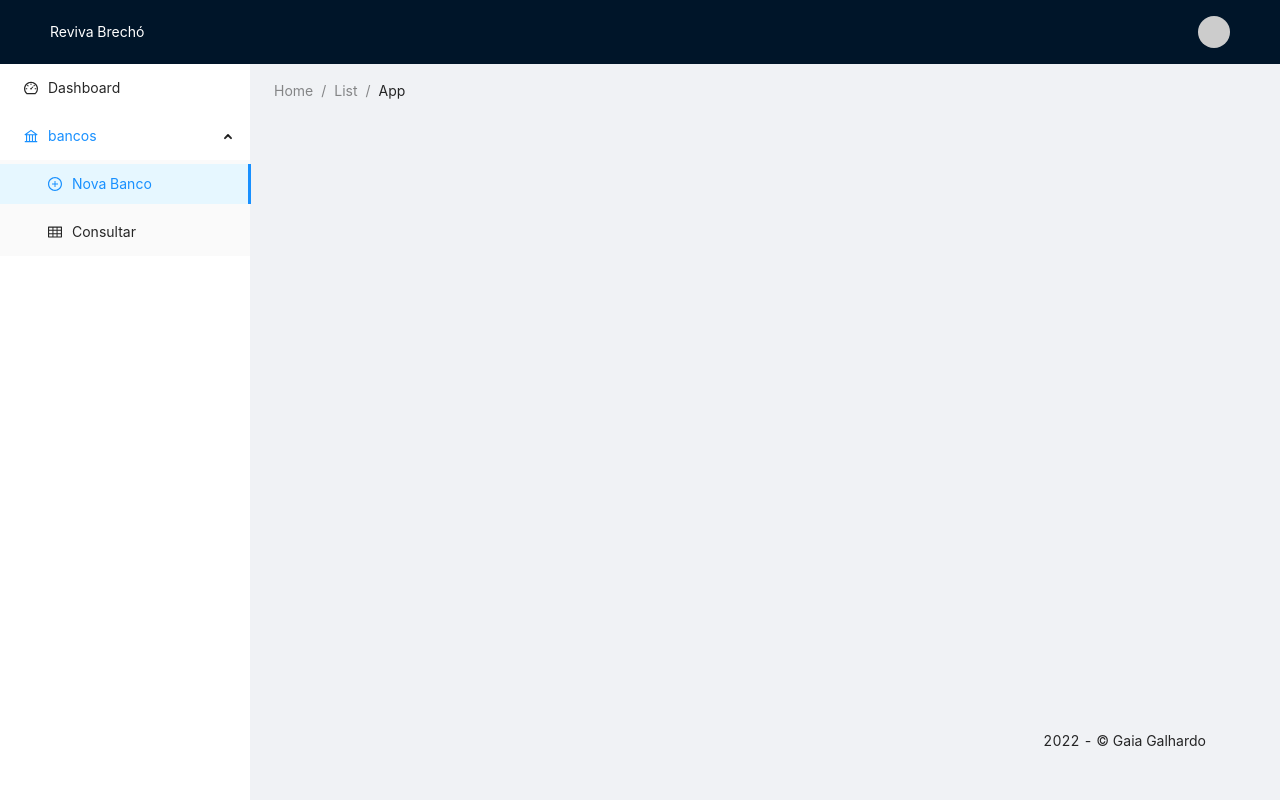
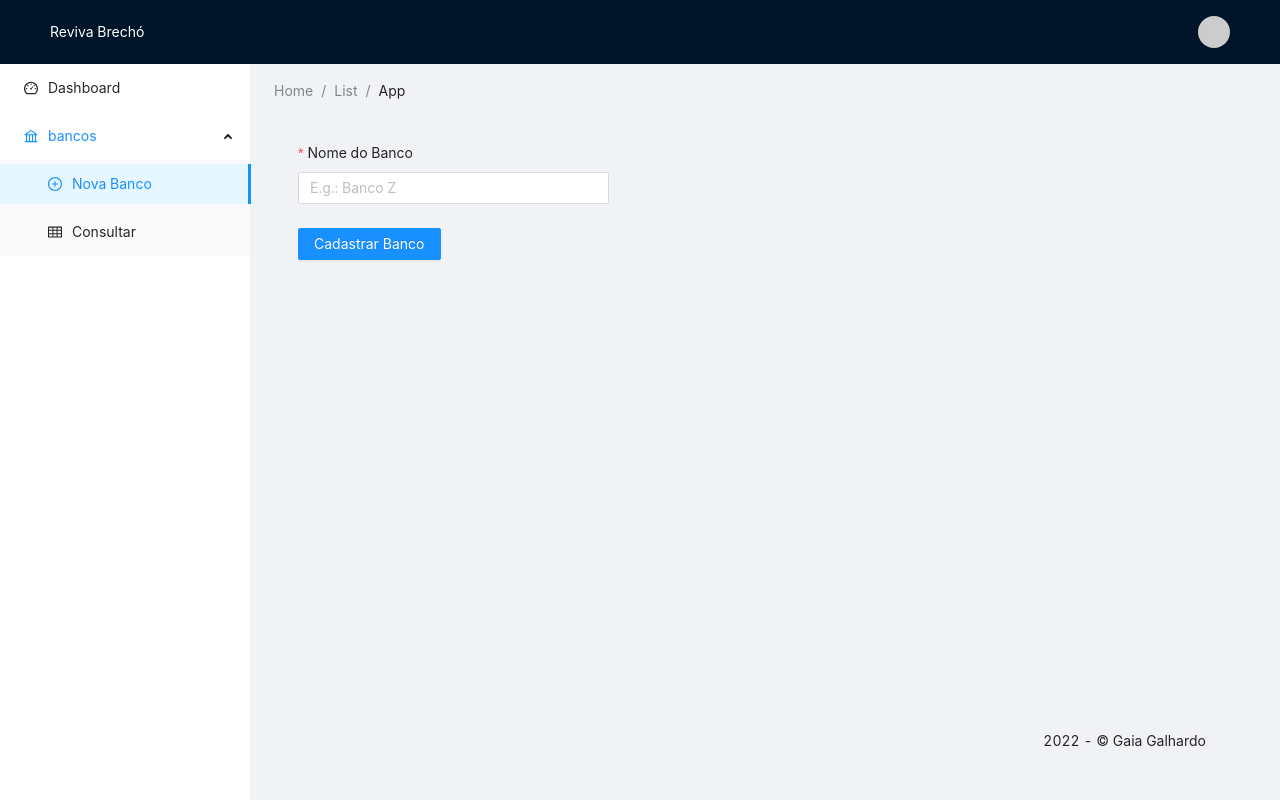
Before and after one commit to gaiagalhardo/reviva-brecho, a React (Create React App) app: page /bancos/novo in a window 1280 px wide. Built offline with nearby package versions, Linux system fonts and the light colour scheme.

Commit message:
feat: add types - routes - view banco

```diff
--- /dev/null
+++ b/src/app/features/BancoForm.tsx
@@ -0,0 +1,64 @@
+import {
+    Form,
+    Row,
+    Col,
+    Input,
+    Button,
+    notification,
+} from "antd";
+import { Banco } from "../../sdk/@types";
+import BancoService from "../../sdk/service/Banco.service";
+
+export default function BancoForm() {
+
+    const [form] = Form.useForm<Banco.Input>();
+
+    return (
+        <Form
+            form={form}
+            layout="vertical"
+
+            onFinish={async (bank: Banco.Input) => {
+                try {
+                    await BancoService.insertNewBanco(bank)
+                    notification.success({
+                        message: 'Sucesso',
+                        description: 'Banco salvo com sucesso'
+                    })
+                } catch (error) {
+                    if (error instanceof Error) {
+
+                    } else {
+                        notification.error({
+                            message: 'Houve um erro'
+                        })
+                    }
+                }
+            }}
+        >
+            <Row>
+                <Col lg={8}>
+                    <Form.Item
+                        label={'Nome do Banco'}
+                        name={'nome'}
+                        rules={[
+                            {
+                                required: true,
+                                message: "O campo é obrigatório"
+                            }
+                        ]}
+                    >
+                        <Input placeholder={'E.g.: Banco Z'} />
+                    </Form.Item>
+                </Col>
+                <Col lg={24}>
+                    <Row justify={'start'}>
+                        <Button type={'primary'} htmlType={'submit'}>
+                            Cadastrar Banco
+                        </Button>
+                    </Row>
+                </Col>
+            </Row>
+        </Form>
+    )
+}
--- /dev/null
+++ b/src/app/features/BancoList.tsx
@@ -0,0 +1,45 @@
+import { Button, Space, Table } from "antd"
+import { EyeOutlined, EditOutlined } from '@ant-design/icons'
+import { useEffect, useState } from "react"
+import { Banco } from "../../sdk/@types"
+import BancoService from "../../sdk/service/Banco.service"
+
+export default function BancoList() {
+
+    const [bancos, setBancos] = useState<Banco.Summary[]>([])
+
+    useEffect(() => {
+        BancoService
+            .getAllBancos()
+            .then(setBancos)
+    }, [])
+
+    return <>
+        <Table<Banco.Summary>
+            size='small'
+            dataSource={bancos}
+            columns={[
+                {
+                    dataIndex: 'id',
+                    title: '#',
+                },
+                {
+                    dataIndex: 'nome',
+                    title: 'Nome',
+                },
+                {
+                    dataIndex: 'id',
+                    title: 'Ações',
+                    align: 'right',
+                    render() {
+                        return <Space>
+                            <Button size='small' icon={<EyeOutlined />} />
+                            <Button size='small' icon={<EditOutlined />} />
+                        </Space>
+                    }
+                }
+
+            ]}
+        />
+    </>
+}
--- /dev/null
+++ b/src/app/views/BancoCreate.view.tsx
@@ -0,0 +1,7 @@
+import BancoForm from "../features/BancoForm";
+
+export default function BancoCreateView() {
+    return <>
+        <BancoForm />
+    </>
+}
--- /dev/null
+++ b/src/app/views/BancoList.view.tsx
@@ -0,0 +1,10 @@
+import { Col, Row } from "antd";
+import BancoList from "../features/BancoList";
+
+export default function BancoListView() {
+    return <Row>
+        <Col xs={24}>
+            <BancoList />
+        </Col>
+    </Row>
+}
--- /dev/null
+++ b/src/app/views/Home.view.tsx
@@ -0,0 +1,22 @@
+import { useEffect, useState } from "react"
+import { Banco } from "../../sdk/@types"
+import BancoService from "../../sdk/service/Banco.service"
+
+export default function HomeView() {
+
+    const [bancos, setBancos] = useState<Banco.Summary[]>([])
+
+    useEffect(() => {
+        BancoService
+            .getAllBancos()
+            .then(setBancos)
+    }, [])
+
+    return <div>
+        <ul>
+            {bancos && bancos.map(b => {
+                return <li>{b.nome}</li>
+            })}
+        </ul>
+    </div>
+}
--- a/src/sdk/@types/RevivaBrecho.ts
+++ b/src/sdk/@types/RevivaBrecho.ts
@@ -3,6 +3,7 @@ export namespace RevivaBrecho {
     export interface components {
         schemas: {
             BancoSummary: {
+                id: number
                 nome: string
             };
             BancoInput: {
```
Also changed, not shown: src/app/routes.tsx (+10 -0 lines).
